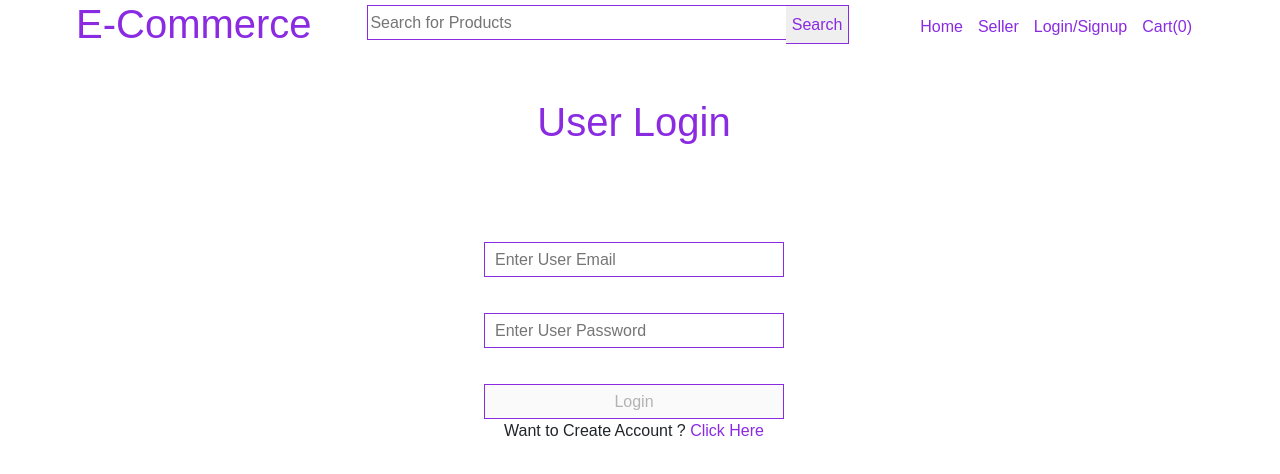
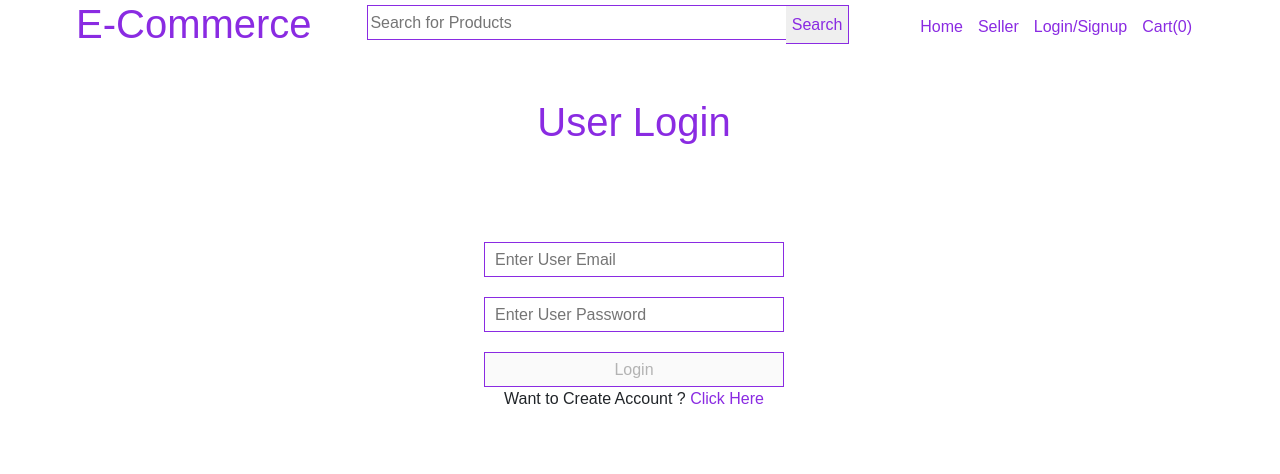
Before and after one commit to Arsh-sharma/E-commerce, an Angular app: page /user-auth in a window 1280 px wide. Shown: the top 474 px of the page. Built offline with nearby package versions, Linux system fonts and the light colour scheme.

Commit message:
[form validation]

```diff
--- a/src/app/services/user.service.ts
+++ b/src/app/services/user.service.ts
@@ -1,4 +1,4 @@
-import { Injectable } from '@angular/core';
+import { EventEmitter, Injectable } from '@angular/core';
 import { Login, SignUp } from '../data-type';
 import { HttpClient } from '@angular/common/http';
 import { Router } from '@angular/router';
@@ -7,6 +7,8 @@ import { Router } from '@angular/router';
   providedIn: 'root',
 })
 export class UserService {
+  invalidUserAuth = new EventEmitter<boolean>(false);
+
   constructor(private http: HttpClient, private router: Router) {}
 
   userSignUp(user: SignUp) {
@@ -33,9 +35,12 @@ export class UserService {
         { observe: 'response' }
       )
       .subscribe((result) => {
-        if (result && result.body) {
+        if (result && result.body?.length) {
           localStorage.setItem('user', JSON.stringify(result.body[0]));
           this.router.navigate(['/']);
+          this.invalidUserAuth.emit(false);
+        } else {
+          this.invalidUserAuth.emit(true);
         }
       });
   }
--- a/src/app/user-auth/user-auth.component.html
+++ b/src/app/user-auth/user-auth.component.html
@@ -1,13 +1,18 @@
 <div class="user-auth">
- <div *ngIf="!showLogin"  class="sign-up">
+  <div *ngIf="!showLogin" class="sign-up">
     <h1>User Signup</h1>
-  <form #userSignUp="ngForm" class="common-form" (ngSubmit)="signUp(userSignUp.value)">
+    <form
+      #userSignUp="ngForm"
+      class="common-form"
+      (ngSubmit)="signUp(userSignUp.value)"
+    >
       <input
         type="text"
         class="form-input"
         name="name"
         placeholder="Enter User Name"
         ngModel
+        #name="ngModel"
       />
       <input
         type="text"
@@ -15,21 +20,39 @@
         name="email"
         placeholder="Enter User Email"
         ngModel
+        #email="ngModel"
+        required
+        email
       /><input
         type="password"
         class="form-input"
         name="password"
         placeholder="Enter User Password"
         ngModel
+        #password="ngModel"
+        required
+        minlength="5"
       />
-  <button class="form-button">Sign Up</button>
-  <p>Already Have Account ? <a (click)="openLogin()" >Click Here</a></p>
+      <button [disabled]="userSignUp.invalid" class="form-button">
+        Sign Up
+      </button>
+      <p>Already Have Account ? <a (click)="openLogin()">Click Here</a></p>
+      <p class="invalid-input" *ngIf="!email.valid && email.touched">
+        Please enter valid email!
+      </p>
+      <p class="invalid-input" *ngIf="!password.valid && password.touched">
+        Please enter valid password!
+      </p>
     </form>
   </div>
- <div *ngIf="showLogin"  class="login">
+  <div *ngIf="showLogin" class="login">
     <h1>User Login</h1>
-  <form #userLogin="ngForm" class="common-form" (ngSubmit)="login(userLogin.value)">
-    <p class="error-p">{{authError}}</p>
+    <form
+      #userLogin="ngForm"
+      class="common-form"
+      (ngSubmit)="login(userLogin.value)"
+    >
+      <p class="e_message">{{ authError }}</p>
       <input
         type="text"
         class="form-input"
@@ -40,7 +63,7 @@
         #email="ngModel"
         required
       />
-    <p class="invalid-input"><span *ngIf="email.invalid && email.touched " >Please enter valid input</span></p>
+
       <input
         type="password"
         class="form-input"
@@ -51,10 +74,16 @@
         maxlength="20"
         #password="ngModel"
         required
+        minlength="5"
       />
-  <p class="invalid-input"><span *ngIf="password.invalid && password.touched " >Please enter valid input</span></p>
       <button [disabled]="userLogin.invalid" class="form-button">Login</button>
-  <p>Want to Create Account ? <a (click)="openSignUp()" >Click Here</a></p>
+      <p>Want to Create Account ? <a (click)="openSignUp()">Click Here</a></p>
+      <p class="invalid-input" *ngIf="!email.valid && email.touched">
+        Please enter valid email!
+      </p>
+      <p class="invalid-input" *ngIf="!password.valid && password.touched">
+        Please enter valid password!
+      </p>
     </form>
   </div>
 </div>
--- a/src/app/user-auth/user-auth.component.ts
+++ b/src/app/user-auth/user-auth.component.ts
@@ -10,7 +10,7 @@ import { faL } from '@fortawesome/free-solid-svg-icons';
 })
 export class UserAuthComponent implements OnInit {
   showLogin: boolean = true;
-
+  authError: string = '';
   constructor(private user: UserService) {}
 
   ngOnInit(): void {
@@ -22,7 +22,12 @@ export class UserAuthComponent implements OnInit {
   }
 
   login(data: Login) {
-    this.user.userLogin(data)
+    this.user.userLogin(data);
+    this.user.invalidUserAuth.subscribe((res) => {
+      if (res) {
+        this.authError = "Enter Valid Credentials"
+      }
+    });
   }
 
   openSignUp() {
--- a/src/styles.css
+++ b/src/styles.css
@@ -31,6 +31,9 @@ body {
   cursor: pointer;
 }
 
+.e_message {
+  color: red;
+}
 .p_message {
   color: green;
 }
@@ -45,3 +48,13 @@ body {
   background-color: black;
   border-radius: 5px;
 }
+
+.invalid-input {
+  color: red;
+  font-size: 12px;
+  margin-top: -20px;
+}
+
+button:disabled {
+  cursor: not-allowed;
+}
```
Lines whose indentation alone changed are shown as unchanged.
